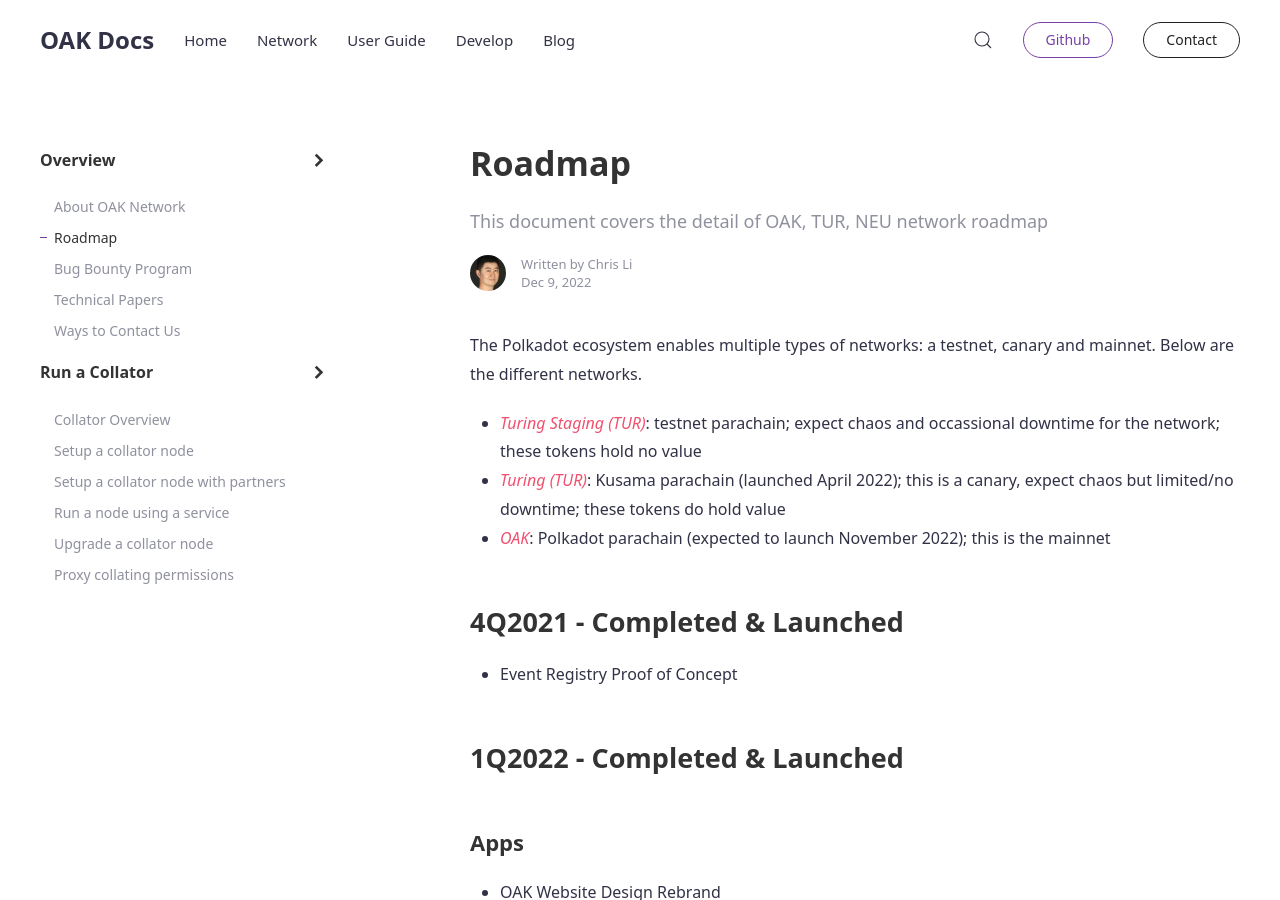
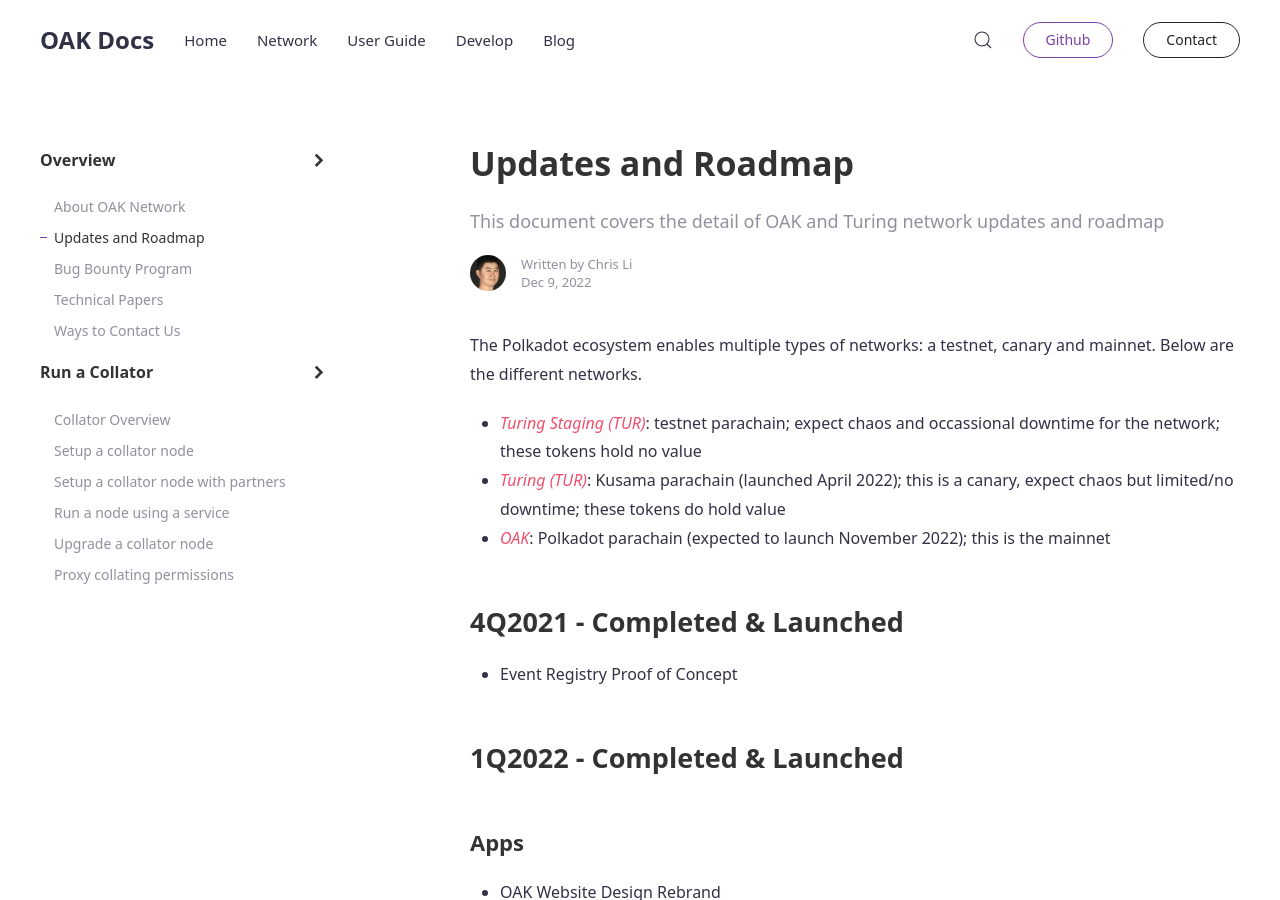
Before and after one commit to AvaProtocol/OAK-docs, a Jekyll site: the page built from _docs/product-roadmap.md, in a window 1280 px wide and 900 px high. Built offline with Jekyll 4.4.1, drawn with Linux system fonts in a browser that asks for light colours.

Commit message:
Change roadmap title to updates and roadmap

```diff
--- a/_docs/product-roadmap.md
+++ b/_docs/product-roadmap.md
@@ -1,6 +1,6 @@
 ---
-title: Roadmap
-subtitle: This document covers the detail of OAK, TUR, NEU network roadmap
+title: Updates and Roadmap
+subtitle: This document covers the detail of OAK and Turing network updates and roadmap
 author: chris
 tags: [develop]
 ---
```
